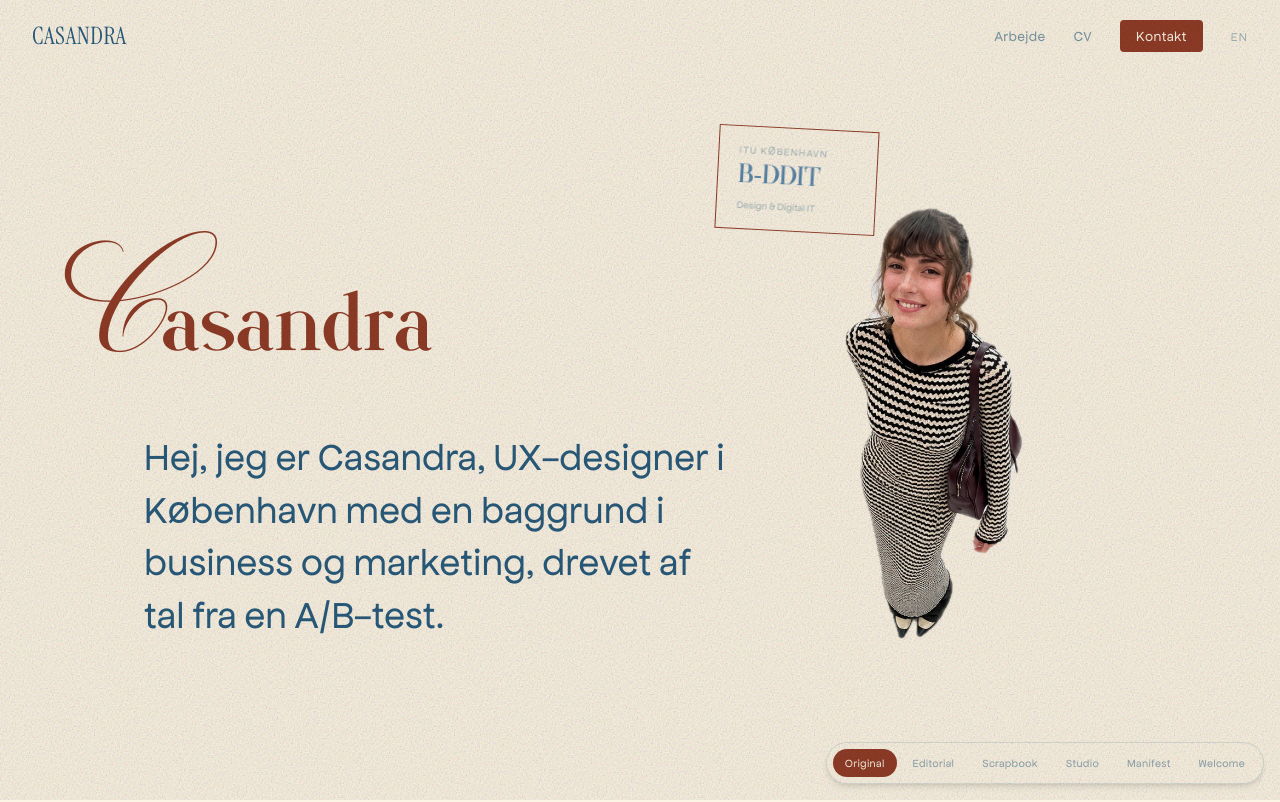
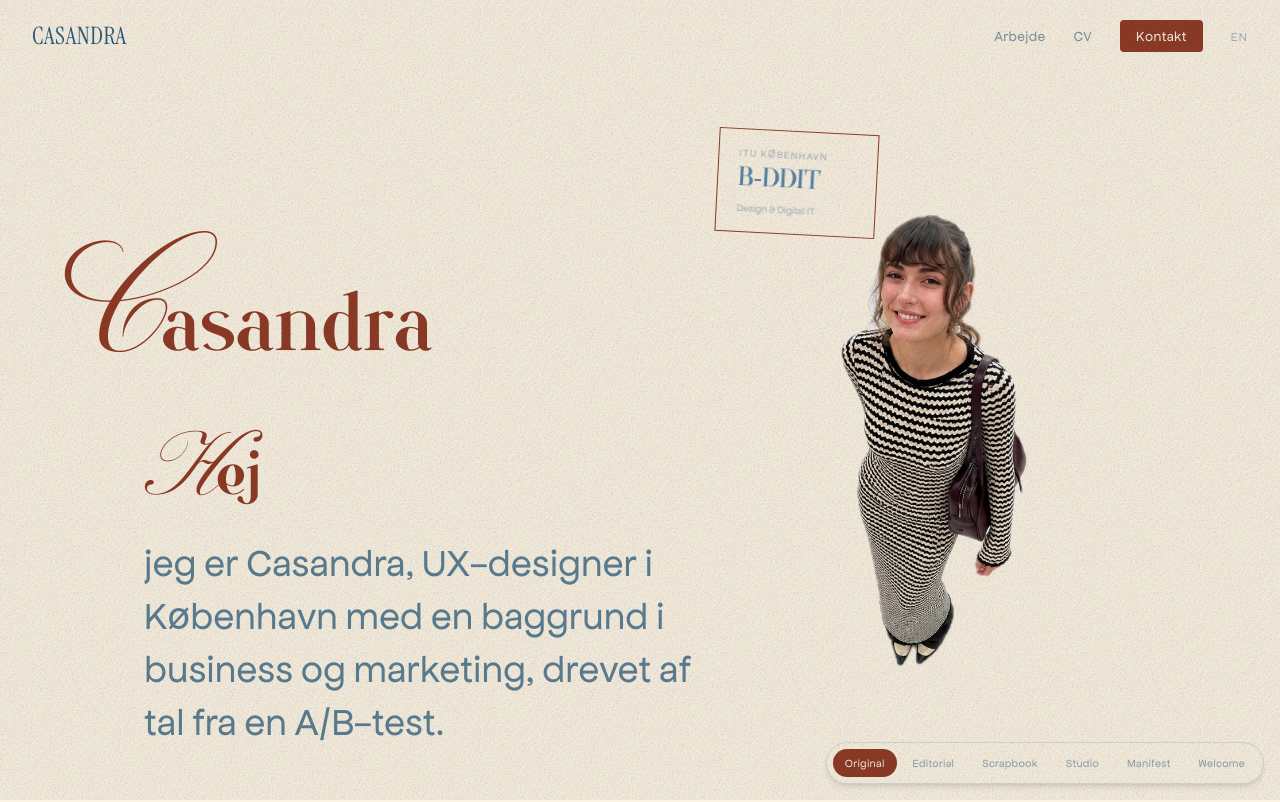
Before and after one commit to casandralpedersen/casandra-portfolio, a React (Vite) app: page / in a window 1280 px wide. Shown: the top 802 px of the page. Built offline with nearby package versions, Linux system fonts and the light colour scheme.

Commit message:
Træk hilsen ud som rødt display-ord på forsiden
Hej/Hi får nu samme behandling som navnet: H i Montigny-skråskrift,
resten i VSOP, i burgundy. Resten af introteksten ligger lige under.

```diff
--- a/src/pages/home/HomeOriginal.jsx
+++ b/src/pages/home/HomeOriginal.jsx
@@ -486,15 +486,29 @@ export default function Home() {
             ))}
           </motion.div>
 
-          <motion.p
+          <motion.div
             variants={fadeUp(0.9)}
             initial="hidden"
             animate="show"
-            className="mt-8 ml-[6.5rem] text-[clamp(1.5rem,3vw,2.75rem)] leading-snug opacity-75 max-w-2xl"
+            className="mt-6 ml-[6.5rem] max-w-2xl"
           >
-            {t('Hej, jeg er Casandra, UX-designer i København med en baggrund i business og marketing, drevet af ', "Hi, I'm Casandra, a Copenhagen-based UX designer with a background in business and marketing, driven by ")}
-            <RotatingWord words={t(DRIVEN_BY_WORDS.da, DRIVEN_BY_WORDS.en)} />.
-          </motion.p>
+            <p
+              aria-label={t('Hej', 'Hi')}
+              className="flex items-baseline leading-none"
+              style={{ color: 'var(--color-burgundy)' }}
+            >
+              <span aria-hidden="true" style={{ fontFamily: 'Montigny, cursive', fontSize: 'clamp(3.5rem,8vw,7rem)' }}>
+                H
+              </span>
+              <span aria-hidden="true" style={{ fontFamily: 'VSOP, serif', fontSize: 'clamp(2rem,4.6vw,4rem)' }}>
+                {t('ej', 'i')}
+              </span>
+            </p>
+            <p className="mt-3 text-[clamp(1.5rem,3vw,2.75rem)] leading-snug opacity-75">
+              {t('jeg er Casandra, UX-designer i København med en baggrund i business og marketing, drevet af ', "I'm Casandra, a Copenhagen-based UX designer with a background in business and marketing, driven by ")}
+              <RotatingWord words={t(DRIVEN_BY_WORDS.da, DRIVEN_BY_WORDS.en)} />.
+            </p>
+          </motion.div>
         </div>
 
         <motion.div
```
